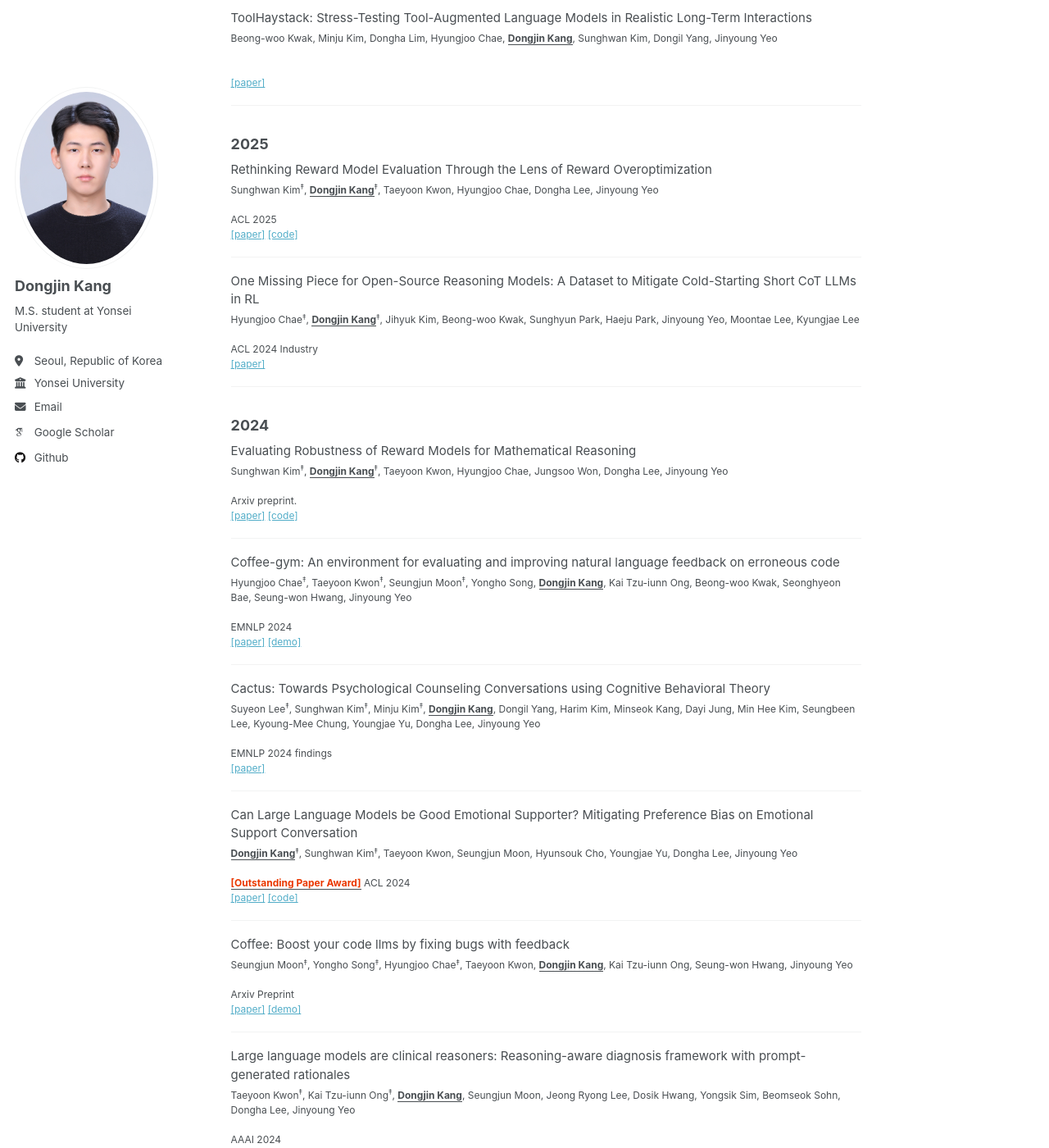
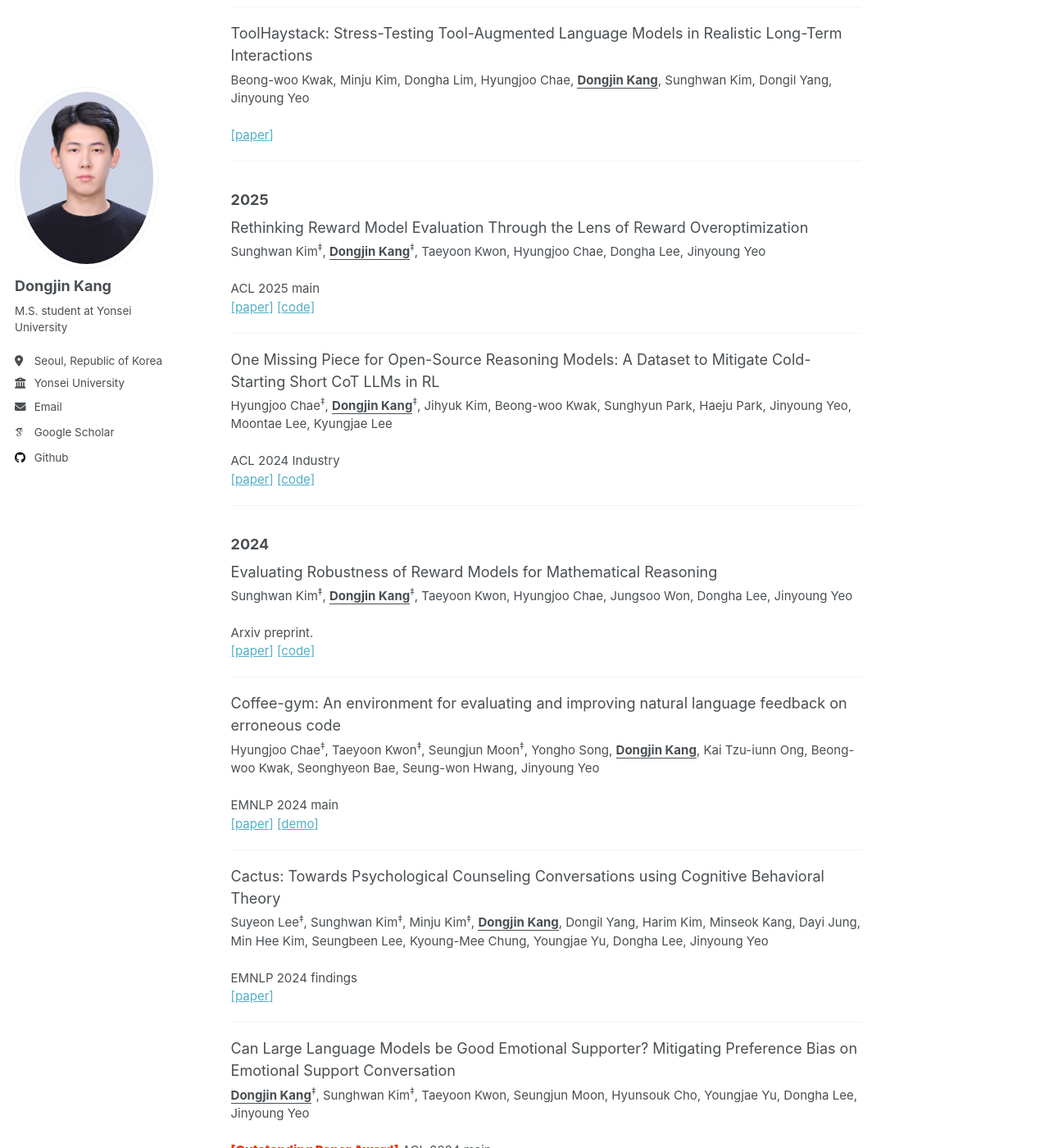
Before and after one commit to 1eastar/1eastar.github.io, a Jekyll site: the page built from _pages/about.md, in a window 1280 px wide and 1400 px high, scrolled down 762 px. Shown: the whole window at 82% size. Built offline with Jekyll 4.4.1, drawn with Linux system fonts in a browser that asks for light colours; some web fonts are replaced.

Commit message:
update 25.05.28

```diff
--- a/_pages/about.md
+++ b/_pages/about.md
@@ -22,30 +22,30 @@ Analysis of LMs: Preference Bias, Cactus, RewardMATH<br/>
 
 ## Publications
 
-<p style="font-size:12px;">
+<p style="font-size:15px;">
 <sup>‡</sup> indicates equal contribution.
 </p>
 
 ### Under-review/Preprints
-<p style="font-size:15px; margin-bottom: 0.3em;">
+<p style="font-size:18px; margin-bottom: 0.3em;">
 Web-Shepherd: Advancing PRMs for Reinforcing Web Agents
 </p>
 
-<p style="font-size:12px;">
+<p style="font-size:15px;">
 Hyungjoo Chae<sup>‡</sup>, Sunghwan Kim<sup>‡</sup>, Junhee Cho, Seungone Kim, Seungjun Moon, Gyeom Hwangbo, Dongha Lim, Minjin Kim, Yeonjun Hwang, Minju Gwak, Dongwook Choi, Minseok Kang, Gwanhoon Im, ByeongUng Cho, Hyojun Kim, Jun Hee Han, Taeyoon Kwon, Minju Kim, Beong-woo Kwak, <u style="font-weight:bold;">Dongjin Kang</u>, Jinyoung Yeo
-<br/><br/>
+<br/>
 
 <br/>
 <a href="https://arxiv.org/abs/2505.15277" target="_blank">[paper]</a>   <a href="https://github.com/kyle8581/Web-Shepherd" target="_blank">[code]</a>
 </p>
 ___
-<p style="font-size:15px; margin-bottom: 0.3em;">
+<p style="font-size:18px; margin-bottom: 0.3em;">
 ToolHaystack: Stress-Testing Tool-Augmented Language Models in Realistic Long-Term Interactions
 </p>
 
-<p style="font-size:12px;">
+<p style="font-size:15px;">
 Beong-woo Kwak, Minju Kim, Dongha Lim, Hyungjoo Chae, <u style="font-weight:bold;">Dongjin Kang</u>, Sunghwan Kim, Dongil Yang, Jinyoung Yeo
-<br/><br/>
+<br/>
 
 <br/>
 <a href="https://1eastar.github.io" target="_blank">[paper]</a>
@@ -55,39 +55,39 @@ ___
 
 
 ### 2025
-<p style="font-size:15px; margin-bottom: 0.3em;">
+<p style="font-size:18px; margin-bottom: 0.3em;">
 Rethinking Reward Model Evaluation Through the Lens of Reward Overoptimization
 </p>
 
-<p style="font-size:12px;">
+<p style="font-size:15px;">
 Sunghwan Kim<sup>‡</sup>, <u style="font-weight:bold;">Dongjin Kang</u><sup>‡</sup>, Taeyoon Kwon, Hyungjoo Chae, Dongha Lee, Jinyoung Yeo
 <br/><br/>
-ACL 2025
+ACL 2025 main
 <br/>
 <a href="https://arxiv.org/abs/2505.12763" target="_blank">[paper]</a>   <a href="https://github.com/kimsh0507/rethinking_rm_eval" target="_blank">[code]</a>
 </p>
 ___
-<p style="font-size:15px; margin-bottom: 0.3em;">
+<p style="font-size:18px; margin-bottom: 0.3em;">
 One Missing Piece for Open-Source Reasoning Models: A Dataset to Mitigate Cold-Starting Short CoT LLMs in RL
 </p>
 
-<p style="font-size:12px;">
+<p style="font-size:15px;">
 Hyungjoo Chae<sup>‡</sup>, <u style="font-weight:bold;">Dongjin Kang</u><sup>‡</sup>, Jihyuk Kim, Beong-woo Kwak, Sunghyun Park, Haeju Park, Jinyoung Yeo, Moontae Lee, Kyungjae Lee
 <br/><br/>
 ACL 2024 Industry
 <br/>
-<a href="https://1eastar.github.io" target="_blank">[paper]</a>
+<a href="https://1eastar.github.io" target="_blank">[paper]</a>   <a href="https://github.com/LGAI-Research/Long-CoT-Collection" target="_blank">[code]</a>
 </p>
 
 ___
 
 
 ### 2024
-<p style="font-size:15px; margin-bottom: 0.3em;">
+<p style="font-size:18px; margin-bottom: 0.3em;">
 Evaluating Robustness of Reward Models for Mathematical Reasoning
 </p>
 
-<p style="font-size:12px;">
+<p style="font-size:15px;">
 Sunghwan Kim<sup>‡</sup>, <u style="font-weight:bold;">Dongjin Kang</u><sup>‡</sup>, Taeyoon Kwon, Hyungjoo Chae, Jungsoo Won, Dongha Lee, Jinyoung Yeo
 <br/><br/>
 Arxiv preprint.
@@ -95,24 +95,24 @@ Arxiv preprint.
 <a href="https://arxiv.org/abs/2410.01729" target="_blank">[paper]</a>   <a href="https://github.com/kimsh0507/RewardMATH_official" target="_blank">[code]</a>
 </p>
 ___
-<p style="font-size:15px; margin-bottom: 0.3em;">
+<p style="font-size:18px; margin-bottom: 0.3em;">
 Coffee-gym: An environment for evaluating and improving natural language feedback on erroneous code
 </p>
 
-<p style="font-size:12px;">
+<p style="font-size:15px;">
 Hyungjoo Chae<sup>‡</sup>, Taeyoon Kwon<sup>‡</sup>, Seungjun Moon<sup>‡</sup>, Yongho Song, <u style="font-weight:bold;">Dongjin Kang</u>, Kai Tzu-iunn Ong, Beong-woo Kwak, Seonghyeon Bae, Seung-won Hwang, Jinyoung Yeo
 <br/><br/>
-EMNLP 2024
+EMNLP 2024 main
 <br/>
 <a href="https://arxiv.org/abs/2409.19715" target="_blank">[paper]</a>  <a href="https://huggingface.co/spaces/Coffee-Gym/Project-Coffee-Gym" target="_blank">[demo]</a>
 </p>
 
 ___
-<p style="font-size:15px; margin-bottom: 0.3em;">
+<p style="font-size:18px; margin-bottom: 0.3em;">
 Cactus: Towards Psychological Counseling Conversations using Cognitive Behavioral Theory
 </p>
 
-<p style="font-size:12px;">
+<p style="font-size:15px;">
 Suyeon Lee<sup>‡</sup>, Sunghwan Kim<sup>‡</sup>, Minju Kim<sup>‡</sup>, <u style="font-weight:bold;">Dongjin Kang</u>, Dongil Yang, Harim Kim, Minseok Kang, Dayi Jung, Min Hee Kim, Seungbeen Lee, Kyoung-Mee Chung, Youngjae Yu, Dongha Lee, Jinyoung Yeo
 
 <br/><br/>
@@ -122,25 +122,25 @@ EMNLP 2024 findings
 </p>
 
 ___
-<p style="font-size:15px; margin-bottom: 0.3em;">
+<p style="font-size:18px; margin-bottom: 0.3em;">
 Can Large Language Models be Good Emotional Supporter? Mitigating Preference Bias on Emotional Support Conversation
 </p>
 
-<p style="font-size:12px;">
+<p style="font-size:15px;">
 <u style="font-weight:bold;">Dongjin Kang</u><sup>‡</sup>, Sunghwan Kim<sup>‡</sup>, Taeyoon Kwon, Seungjun Moon, Hyunsouk Cho, Youngjae Yu, Dongha Lee, Jinyoung Yeo
 
 <br/><br/>
-<u style="font-weight:bold; color: #ea3800">[Outstanding Paper Award]</u> ACL 2024
+<u style="font-weight:900; color: #ea3800">[Outstanding Paper Award]</u> ACL 2024 main
 <br/>
 <a href="https://arxiv.org/abs/2402.13211" target="_blank">[paper]</a>    <a href="https://github.com/1eastar/emotionalsupport" target="_blank">[code]</a>
 </p>
 
 ___
-<p style="font-size:15px; margin-bottom: 0.3em;">
+<p style="font-size:18px; margin-bottom: 0.3em;">
 Coffee: Boost your code llms by fixing bugs with feedback
 </p>
 
-<p style="font-size:12px;">
+<p style="font-size:15px;">
 Seungjun Moon<sup>‡</sup>, Yongho Song<sup>‡</sup>, Hyungjoo Chae<sup>‡</sup>, Taeyoon Kwon, <u style="font-weight:bold;">Dongjin Kang</u>, Kai Tzu-iunn Ong, Seung-won Hwang, Jinyoung Yeo
 <br/><br/>
 Arxiv Preprint
@@ -149,11 +149,11 @@ Arxiv Preprint
 </p>
 
 ___
-<p style="font-size:15px; margin-bottom: 0.3em;">
+<p style="font-size:18px; margin-bottom: 0.3em;">
 Large language models are clinical reasoners: Reasoning-aware diagnosis framework with prompt-generated rationales
 </p>
 
-<p style="font-size:12px;">
+<p style="font-size:15px;">
 Taeyoon Kwon<sup>‡</sup>, Kai Tzu-iunn Ong<sup>‡</sup>, <u style="font-weight:bold;">Dongjin Kang</u>, Seungjun Moon, Jeong Ryong Lee, Dosik Hwang, Yongsik Sim, Beomseok Sohn, Dongha Lee, Jinyoung Yeo
 <br/><br/>
 AAAI 2024
```
